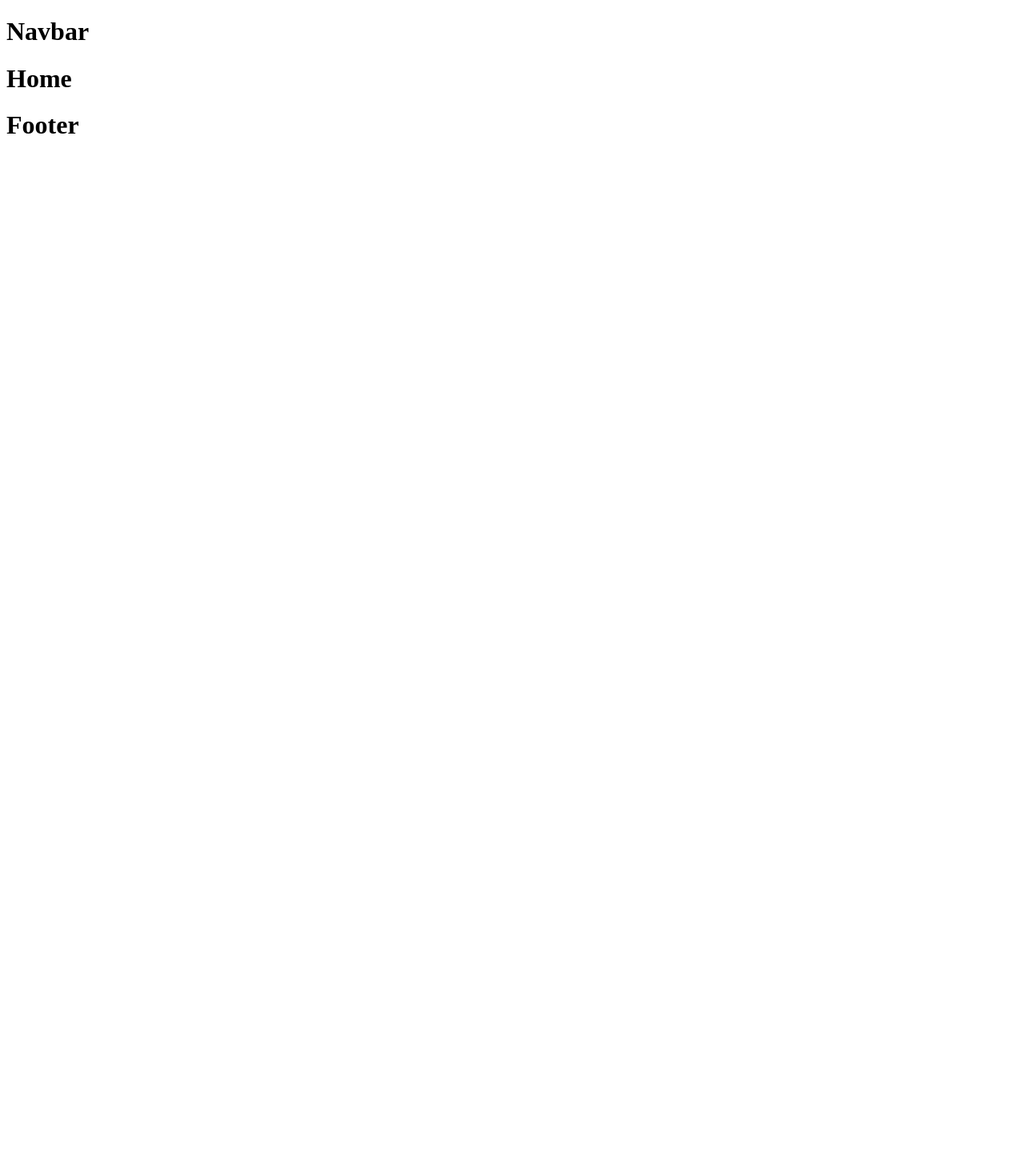
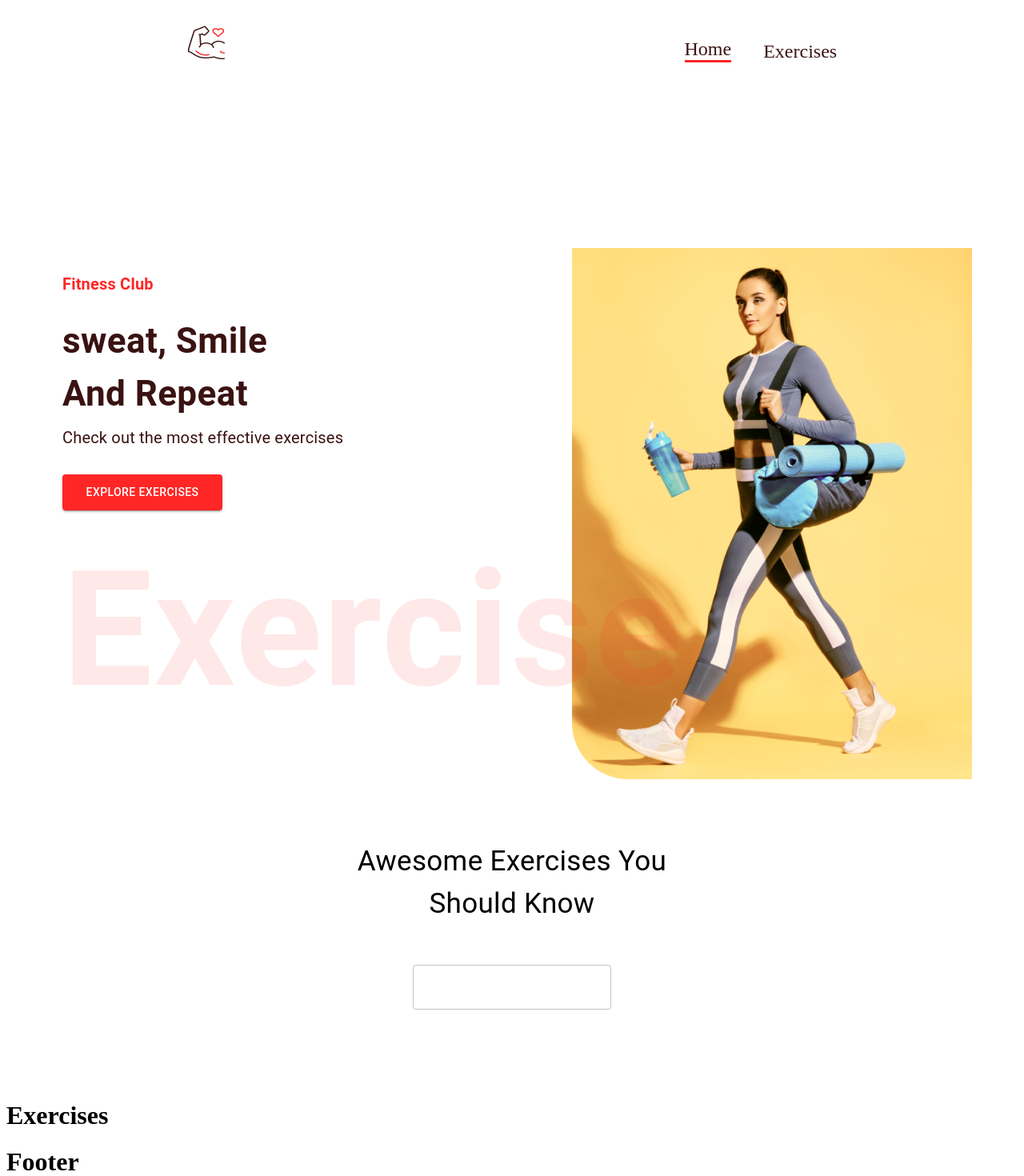
Before and after one commit to itsTari/fitness-App, a React (Vite) app: page / in a window 1280 px wide. Shown: the top 1470 px of the page at 80% size. Before the commit the page ends 800 px from the top, so only its background shows below. Built offline with nearby package versions, Linux system fonts and the light colour scheme.

Commit message:
created some component

```diff
--- a/package.json
+++ b/package.json
@@ -10,12 +10,12 @@
     "preview": "vite preview"
   },
   "dependencies": {
+    "@emotion/react": "^11.11.4",
+    "@emotion/styled": "^11.11.5",
     "@mui/material": "^5.16.0",
-    "@mui/styled-engine-sc": "^6.0.0-alpha.18",
     "react": "^18.3.1",
     "react-dom": "^18.3.1",
-    "react-router-dom": "^6.24.1",
-    "styled-components": "^6.1.11"
+    "react-router-dom": "^6.24.1"
   },
   "devDependencies": {
     "@types/react": "^18.3.3",
--- a/src/App.css
+++ b/src/App.css
@@ -0,0 +1,8 @@
+.hero-banner{
+    max-width: 500px;
+}
+@media screen and (max-width: 500px) {
+    .hero-banner{
+        display:none;
+    }
+  }
--- a/src/App.jsx
+++ b/src/App.jsx
@@ -1,5 +1,6 @@
 import './App.css'
 import { Route, createBrowserRouter, createRoutesFromElements, RouterProvider } from 'react-router-dom'
+import { Box } from '@mui/material'
 import Main from './layout/Main'
 import Home from './pages/Home'
 import ExerciseDetails from './pages/ExerciseDetails'
@@ -12,9 +13,9 @@ function App() {
 
   </Route>))
   return (
-    <>
-    <RouterProvider router={router}/>
-    </>
+    <Box width='400px' sx={{width: {xl: '1488px'}}} m='auto'>
+      <RouterProvider router={router}/>
+    </Box>
   )
 }
 
--- /dev/null
+++ b/src/component/Exercises.jsx
@@ -0,0 +1,6 @@
+function Exercises(){
+    return(
+        <h1>Exercises</h1>
+    )
+}
+export default Exercises
--- /dev/null
+++ b/src/component/HeroBanner.jsx
@@ -0,0 +1,19 @@
+import { Box, Stack, Typography, Button } from "@mui/material"
+import Banner from '../assets/images/banner.png'
+function HeroBanner(){
+    return(
+        <Box position='relative' p='20px' sx={{mt:{lg:'212px', xs:'70px'}, ml:{sm:'50px'}}}>
+            <Stack direction='row' sx={{gap:{lg:'50px', xs:'20px'}}}>
+                <Stack sx={{width:{lg:'50%', xs:'100%'}, alignItems:{xs:'center', lg:'flex-start', sm:'flex-start'}}}>
+                    <Typography mb='23px' mt='30px' color='#ff2625' fontWeight='600' fontSize='20px'>Fitness Club</Typography>
+                    <Typography color='#3a1212' fontWeight='700' sx={{fontSize:{lg:'44px', xs:'40px'}}}>sweat, Smile <br/> And Repeat</Typography>
+                    <Typography color='#3a1212' mb={3} lineHeight='44px' fontSize='20px'>Check out the most effective exercises</Typography>
+                    <Button href="#exercises" variant="contained" color="error" sx={{width:'200px', padding:'10px', backgroundColor:'#ff2625'}} >Explore Exercises</Button>
+                    <Typography fontSize='200px' fontWeight='600' color='#ff2625' sx={{opacity:0.1, display:{lg:'block', xs:'none'}}}>Exercise</Typography>
+                </Stack>
+                    <img src={Banner} alt='banner' className="hero-banner"/>
+            </Stack>
+        </Box>
+    )
+}
+export default HeroBanner
--- a/src/component/Navbar.jsx
+++ b/src/component/Navbar.jsx
@@ -1,8 +1,18 @@
-
+import { Link } from "react-router-dom"
+import { Stack } from "@mui/material"
+import Logo from '../assets/images/Logo.png'
 function Navbar(){
   return (
     <>
-      <h1>Navbar</h1>
+      <Stack direction='row' justifyContent='space-around' px='' sx={{gap:{sm:'122px', xs:'40px'}, mt:{sm:'32px', xs:'20px'}}}>
+        <Link to='/' alt='logo' >
+        <img src={Logo}/>
+        </Link>
+        <Stack direction='row' gap='40px' fontSize='24px' alignItems='flex-end'>
+        <Link to='/' style={{textDecoration:'none', color:'#3a1212', borderBottom:'3px solid #ff2625'}}>Home</Link>
+        <Link to='#exercises' style={{textDecoration:'none', color:'#3a1212'}}>Exercises</Link>
+      </Stack>
+      </Stack>
     </>
   )
 }
--- /dev/null
+++ b/src/component/SearchExercises.jsx
@@ -0,0 +1,15 @@
+import { useEffect, useState } from "react"
+import { Box, Stack, TextField, Button, Typography } from "@mui/material"
+function SearchExercises(){
+    return(
+        <Stack alignItems="center" mt='37px' justifyContent='center' p='20px'>
+            <Typography  sx={{fontSize:{lg:'35px', xs:'28px'}}} textAlign='center' mb='50px'>Awesome Exercises You <br/> Should Know</Typography>
+            <Box position='relative' mb='72px'>
+                <TextField
+
+                />
+            </Box>
+        </Stack>
+    )
+}
+export default SearchExercises
--- a/src/pages/Home.jsx
+++ b/src/pages/Home.jsx
@@ -1,8 +1,17 @@
+
+import { useState } from 'react'
+import { Box } from '@mui/material'
+
+import HeroBanner from '../component/HeroBanner'
+import SearchExercises from '../component/SearchExercises'
+import Exercises from '../component/Exercises'
 function Home(){
     return(
-        <>
-        <h1>Home</h1>
-        </>
+        <Box>
+            <HeroBanner/>
+            <SearchExercises/>
+            <Exercises/>
+        </Box>
     )
 }
 export default Home
```
Also changed, not shown: 1 other file (tests, documents, lock files or other folders).
